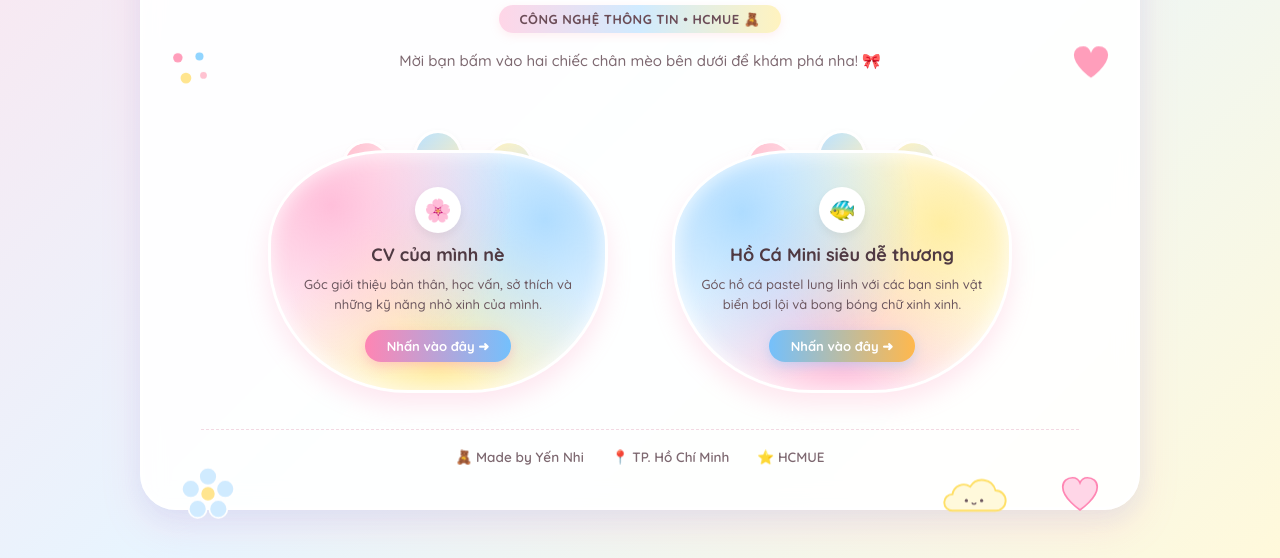
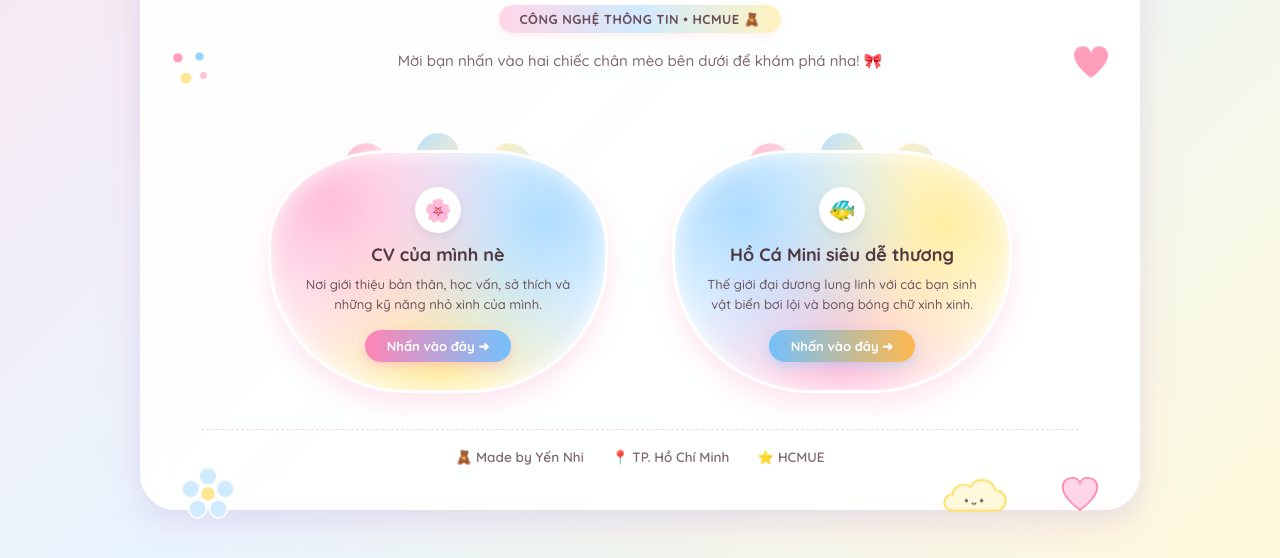
Before and after one commit to yeensnhi0111-art/Thi-t-k-Web-Nguy-n-Hu-nh-Y-n-Nhi-, a plain HTML site: page index.html in a window 1280 px wide. Both pictures are taken after a click on the button "Nhấn để mở 💖". Shown: the part 369-927 px from the top of the page. Drawn offline with Linux system fonts and the light colour scheme.

Commit message:
Update index.html

```diff
--- a/index.html
+++ b/index.html
@@ -691,7 +691,7 @@
 
         <!-- Giới thiệu ngắn gọn -->
         <p class="bio-text">
-            Mời bạn bấm vào hai chiếc chân mèo bên dưới để khám phá nha! 🎀
+            Mời bạn nhấn vào hai chiếc chân mèo bên dưới để khám phá nha! 🎀
         </p>
 
         <!-- Hai thẻ hình chân mèo 3 móng loang màu pastel -->
@@ -708,7 +708,7 @@
                     <div class="paw-icon">🌸</div>
                     <div class="paw-title">CV của mình nè</div>
                     <p class="paw-desc">
-                        Góc giới thiệu bản thân, học vấn, sở thích và những kỹ năng nhỏ xinh của mình.
+                        Nơi giới thiệu bản thân, học vấn, sở thích và những kỹ năng nhỏ xinh của mình.
                     </p>
                     <span class="paw-btn">Nhấn vào đây ➜</span>
                 </div>
@@ -725,7 +725,7 @@
                     <div class="paw-icon">🐠</div>
                     <div class="paw-title">Hồ Cá Mini siêu dễ thương</div>
                     <p class="paw-desc">
-                        Góc hồ cá pastel lung linh với các bạn sinh vật biển bơi lội và bong bóng chữ xinh xinh.
+                        Thế giới đại dương lung linh với các bạn sinh vật biển bơi lội và bong bóng chữ xinh xinh.
                     </p>
                     <span class="paw-btn">Nhấn vào đây ➜</span>
                 </div>
```
